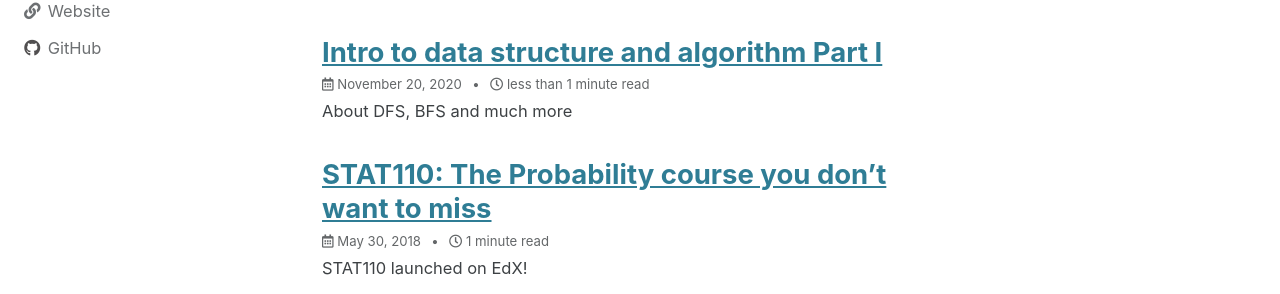
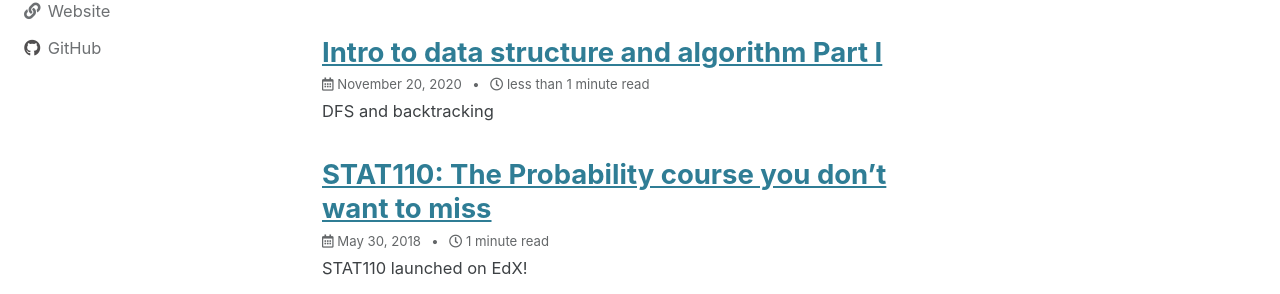
Before and after one commit to jiajingchen/jiajingchen.github.io, a Jekyll site: the page built from index.html, in a window 1280 px wide and 1004 px high. Shown: the part 426-720 px from the top of the window. Built offline with Jekyll 4.4.1, drawn with Linux system fonts in a browser that asks for light colours; cached includes are drawn as plain includes; nearby versions of some CDN libraries; the list of posts is cut into pages by our own code.

Commit message:
update post 11302020 4

```diff
--- a/_posts/2020-11-29-post-algorithm-part-1.md
+++ b/_posts/2020-11-29-post-algorithm-part-1.md
@@ -2,8 +2,8 @@
 layout: single
 title:  "Intro to data structure and algorithm Part I"
 header:
-  teaser: /assets/images/thumbnails/stat110logo.jpg
-excerpt: "About DFS, BFS and much more"
+  teaser: /assets/images/thumbnails/logo-data-structures-algorithms.png
+excerpt: "DFS and backtracking "
 date:   2020-11-20
 category:
 tags: [algorithm, data structure, dfs, bfs, graph]
```
Also changed, not shown: 1 other file.
